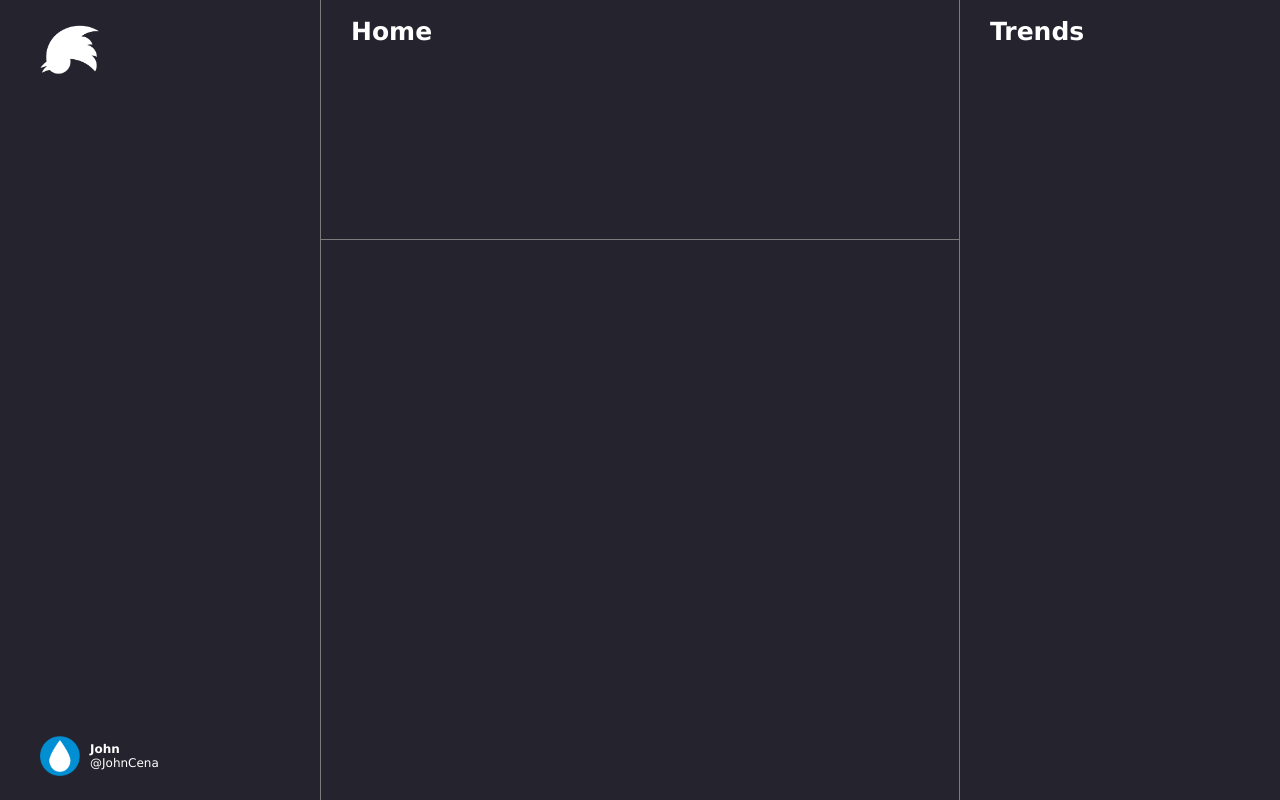
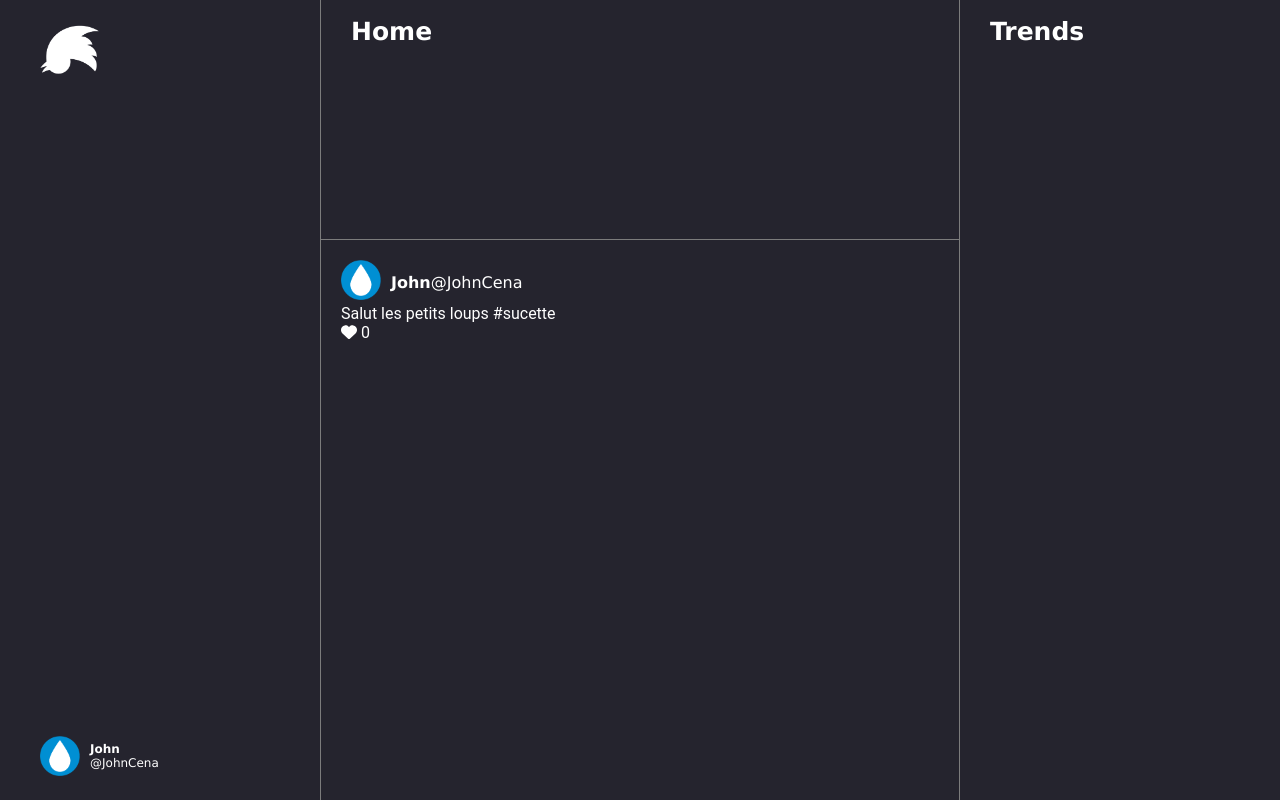
Before and after one commit to Karenmarina/hackatweet-frontend, a Next.js app: page /homepage in a window 1280 px wide. Shown: the top 800 px of the page. Built offline with nearby package versions, Linux system fonts and the light colour scheme.

Commit message:
ajout composant LastTweet

```diff
--- a/components/Home.js
+++ b/components/Home.js
@@ -1,7 +1,11 @@
 import styles from '../styles/Home.module.css';
 import Image from 'next/image';
+import LastTweets from "./LastTweets";
+import { useEffect, useState } from 'react';
+
 
 function Home() {
+
   return (
     <div>
       <main className={styles.main}>
@@ -27,7 +31,7 @@ function Home() {
             {/* {Tweet} */}
           </div>
           <div className={styles.lastTweetContainer}>
-            {/* {LastTweet} */}
+            <LastTweets />
           </div>
 
         </div>
--- a/components/LastTweets.js
+++ b/components/LastTweets.js
@@ -0,0 +1,49 @@
+import { useState } from "react";
+// import { useDispatch } from "react-redux";
+// import { login } from "../reducers/user";
+import styles from "../styles/LastTweet.module.css";
+import Image from "next/image";
+import { FontAwesomeIcon } from '@fortawesome/react-fontawesome';
+import { faHeart } from '@fortawesome/free-solid-svg-icons';
+// import { useRouter } from 'next/router';
+
+function LastTweets(props) {
+
+    // État pour suivre si le tweet est liké ou non
+    const [isLiked, setIsLiked] = useState(props.isLiked);
+
+    // Fonction pour liker le tweet
+    const handleLikeTweet = () => {
+
+        // Inverse l'état isLiked
+        setIsLiked(!isLiked);
+    };
+
+    // Style de l'icône coeur
+    let heartIconStyle = { 'cursor': 'pointer' };
+    if (isLiked) {
+        heartIconStyle = { 'color': '#e74c3c', 'cursor': 'pointer' };
+    }
+
+      // Définir le compteur de likes
+  const likeCount = isLiked ? 1 : 0;
+
+    return (
+        <div className={styles.card}>
+            <div className={styles.userContainer}>
+                <div className={styles.userIcon}><Image src="/drop2.png" alt="logouser"
+                    width={40}
+                    height={40} /></div>
+                <span className={styles.bodyBold}>John</span>
+                <span>@JohnCena</span>
+            </div>
+            <div className={styles.tweetText}>
+                <span>Salut les petits loups #sucette</span>
+                <span><FontAwesomeIcon icon={faHeart} onClick={() => handleLikeTweet()} style={heartIconStyle} className="like" /></span>
+                <span> {likeCount}</span>
+            </div>
+        </div>
+    );
+}
+
+export default LastTweets;
--- a/styles/LastTweet.module.css
+++ b/styles/LastTweet.module.css
@@ -0,0 +1,25 @@
+.card {
+    display: flex;
+	flex-direction: column;
+	justify-content: flex-start;
+	width: 220px;
+	margin: 20px;
+    color: white;
+}
+
+.userContainer {
+    display: flex;
+    flex-direction: row;
+    align-items: center;
+    font-family: 'Lucida Sans', 'Lucida Sans Regular', 'Lucida Grande', 'Lucida Sans Unicode', Geneva, Verdana, sans-serif;
+    color: white;
+}
+
+.userIcon {
+    margin-right: 10px;
+}
+
+
+.bodyBold {
+    font-weight: bolder;
+  }
```
